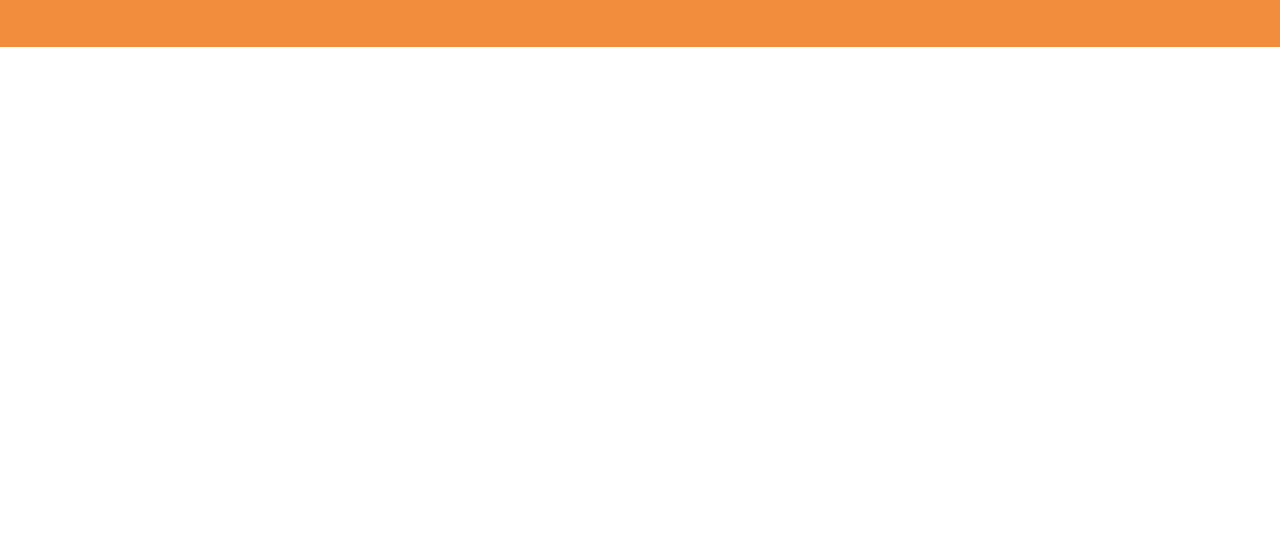
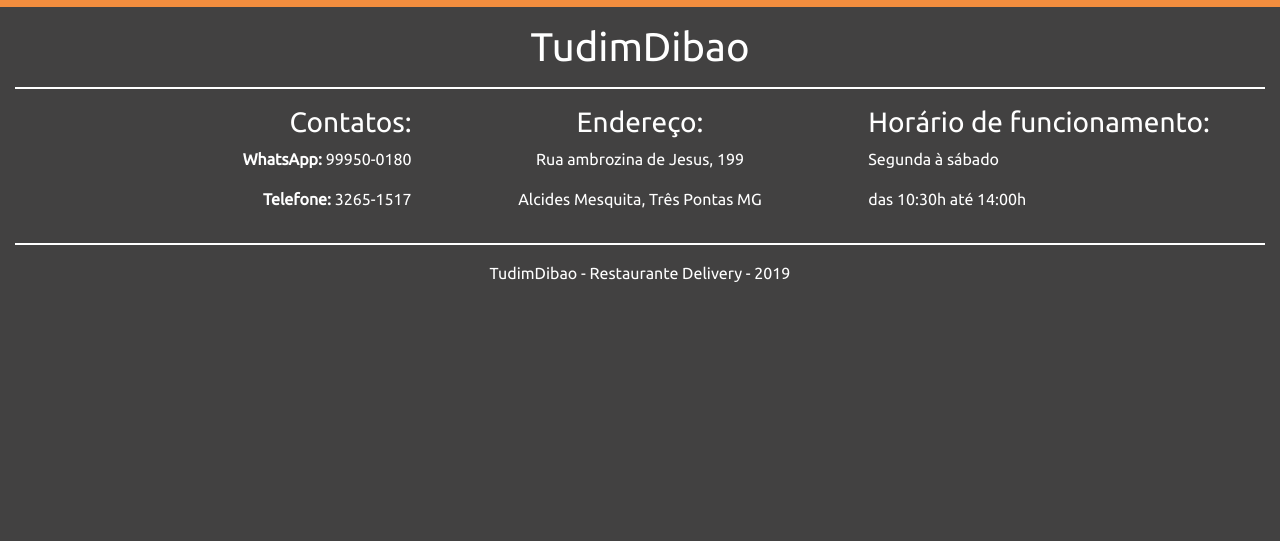
Before and after one commit to originwolf/TudimDibao, a PHP site: page / in a window 1280 px wide. Shown: the part 1246-1787 px from the top of the page. After the commit the page ends 1528 px from the top, so only its background shows below. Run offline with PHP 8.4, Linux system fonts and the light colour scheme; some libraries are stand-ins or nearby versions.

Commit message:
footer finalized + minor fixes
footer added and "encontre" section fixed

```diff
--- a/css/estilo.css
+++ b/css/estilo.css
@@ -63,3 +63,15 @@ body{
 .encontre{
 	background-color: #F28D3E;
 }
+/*START FOOTER*/
+.rodape{
+	background-color: #424141;
+	color: #fff;
+}
+.rodape hr{
+	border: 1px solid #fff;
+}
+.rodape h1{
+	font-family: Freestyle script, ubuntu, sans-serif;
+	color: #fff;
+}
--- a/index.html
+++ b/index.html
@@ -137,11 +137,11 @@
 
 		<section id="encontre" class="encontre no-margin">
 
-			<h1 class="text-center py-3">Encontre-nos</h1>
+			<h1 class="text-center pt-3">Encontre-nos</h1>
 
-			<div class="row pb-5 justify-content-center">
+			<div class="row pb-4 justify-content-center col-12">
 
-				<iframe class="d-none d-sm-inline col-8" src="https://www.google.com/maps/embed?pb=!1m14!1m12!1m3!1d516.6315928338332!2d-45.5149940875411!3d-21.375290697020592!2m3!1f0!2f0!3f0!3m2!1i1024!2i768!4f13.1!5e0!3m2!1spt-BR!2sbr!4v1559395445450!5m2!1spt-BR!2sbr" width="700" height="220" frameborder="0" style="border:0" allowfullscreen></iframe>
+				<iframe class="d-none d-sm-inline col-7" src="https://www.google.com/maps/embed?pb=!1m14!1m12!1m3!1d516.6315928338332!2d-45.5149940875411!3d-21.375290697020592!2m3!1f0!2f0!3f0!3m2!1i1024!2i768!4f13.1!5e0!3m2!1spt-BR!2sbr!4v1559395445450!5m2!1spt-BR!2sbr" width="700" height="220" frameborder="0" style="border:0" allowfullscreen></iframe>
 
 				<div class="fb-page d-inline d-sm-none d-lg-inline col-3 mr-5" data-href="https://www.facebook.com/tudimdibao/" data-tabs="" data-width="260" data-height="220" data-small-header="false" data-adapt-container-width="true" data-hide-cover="false" data-show-facepile="true"><blockquote cite="https://www.facebook.com/tudimdibao/" class="fb-xfbml-parse-ignore"><a href="https://www.facebook.com/tudimdibao/">TudimDibão</a></blockquote></div>
 
@@ -149,9 +149,43 @@
 
 		</section>
 
-		<br><br><br><br><br><br><br><br><br><br><br><br><br><br><br><br><br><br><br><br><br><br><br><br>
-		<br><br><br><br><br><br><br><br><br><br><br><br><br><br><br><br><br><br><br><br><br><br><br><br>
-		<br><br><br><br><br><br><br><br><br><br><br><br><br><br><br><br><br><br><br><br><br><br><br><br>
+		<section class="row rodape no-margin">
+
+			<div class="col-12">
+				<h1 class="text-center pt-3">TudimDibao</h1>
+				<hr>
+			</div>
+
+				<div class="col-4 d-inline text-right">
+
+					<h3>Contatos:</h3>
+					<p><span class="negrita">WhatsApp: </span>99950-0180</p>
+					<p><span class="negrita">Telefone: </span>3265-1517</p>
+
+				</div>
+
+				<div class="col-4 d-inline text-center">
+
+					<h3>Endereço:</h3>
+					<p>Rua ambrozina de Jesus, 199</p>
+					<p>Alcides Mesquita, Três Pontas MG</p>
+
+				</div>
+
+				<div class="col-4 d-inline text-left">
+
+					<h3>Horário de funcionamento:</h3>
+					<p>Segunda à sábado</p>
+					<p>das 10:30h até 14:00h</p>
+
+				</div>
+
+			<div class="col-12 text-center">
+				<hr>
+				<p>TudimDibao - Restaurante Delivery - 2019</p>
+			</div>
+
+		</section>
 
 	</div>
 
```
